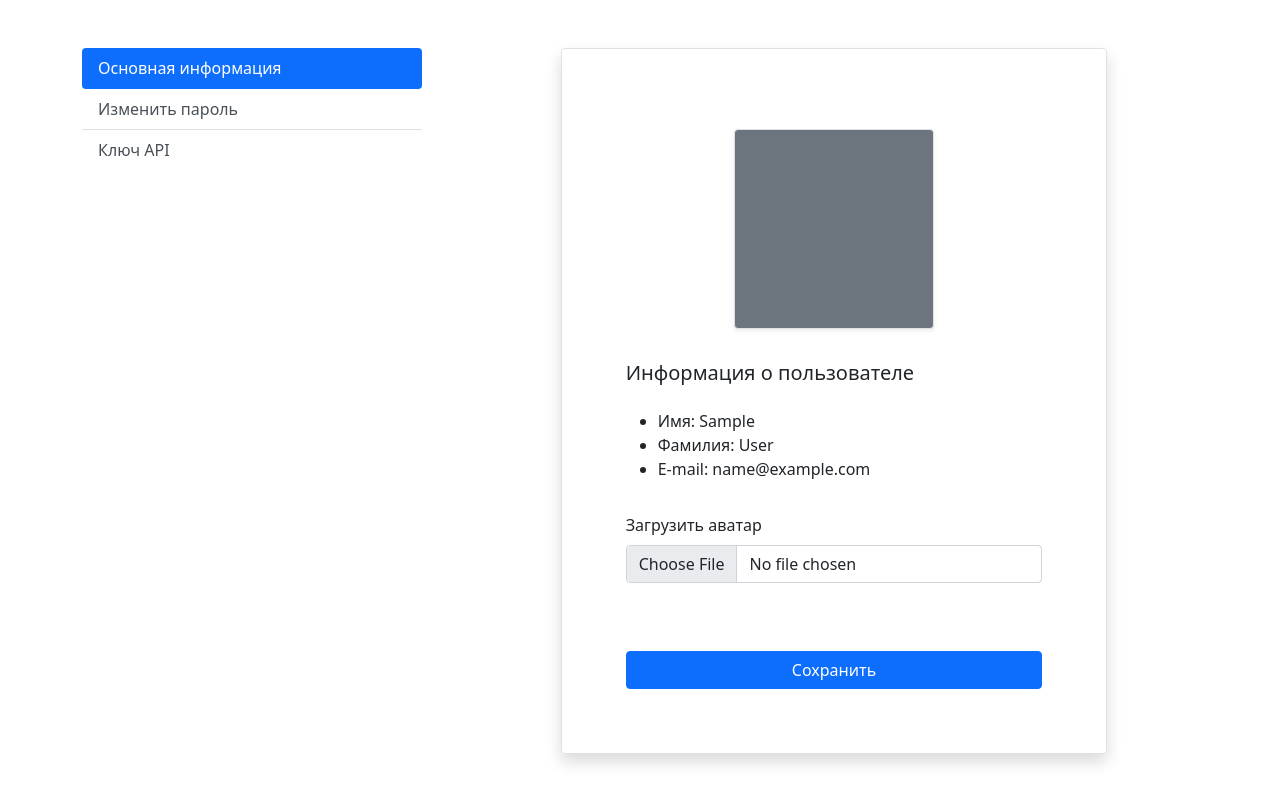
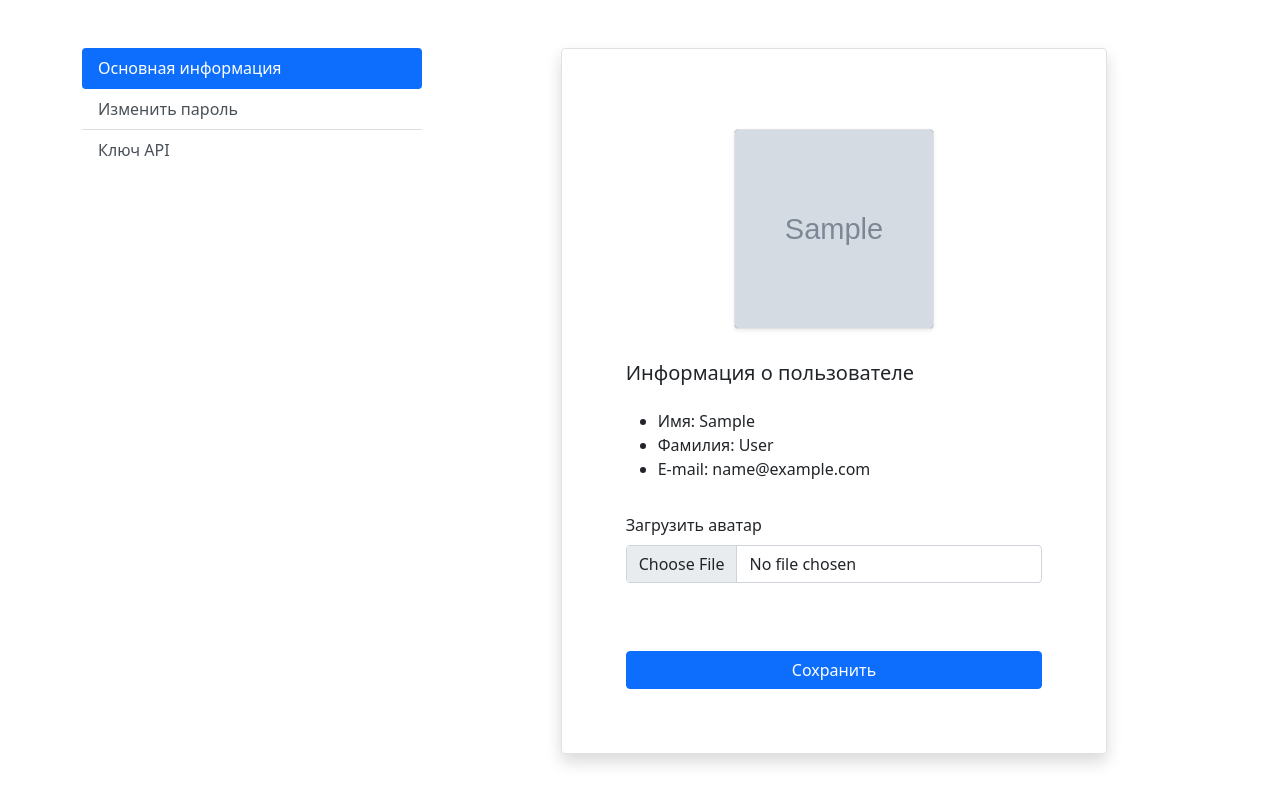
Before and after one commit to Krasnopolskiy/WebinarStreamkit, a Django app: page /profile/ in a window 1280 px wide. Shown: the part 56-858 px from the top of the page. Run offline with Django 3.2, Linux system fonts and the light colour scheme; a user stored in the database is signed in; tables that the repository leaves empty hold one stand-in row (values such as "Sample post"); grey boxes marked "Sample" are stand-in pictures; some libraries are stand-ins or nearby versions.

Commit message:
Added img in profile

```diff
--- a/main/templates/pages/profile/main.html
+++ b/main/templates/pages/profile/main.html
@@ -4,7 +4,7 @@
             <div class="card-body d-grid gap-3">
                 <div class="d-flex justify-content-center my-3">
                     {% if hasavatar %}
-                    <div class="bg-secondary border shadow-sm rounded" id="avatar" style="background: url({{userinfo.avatar}}) no-repeat 300px 200px; background-size:"></div>
+                    <img class="bg-secondary border shadow-sm rounded" id="avatar" src="{{userinfo.avatar}}" >
                     {% else %}
                     <div class="bg-secondary border shadow-sm rounded" id="avatar"></div>
                     {% endif %}
```
